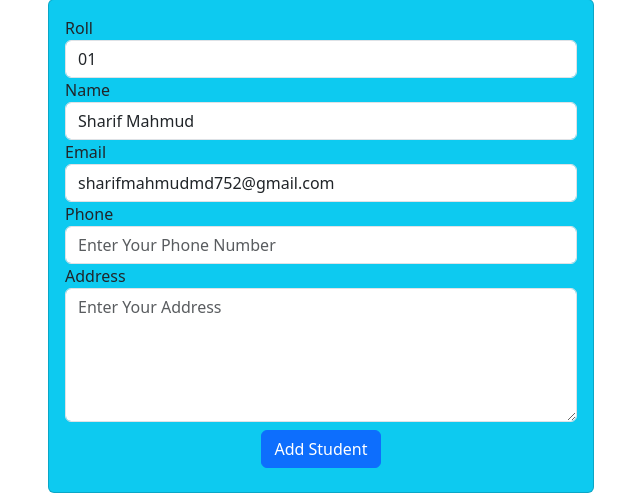
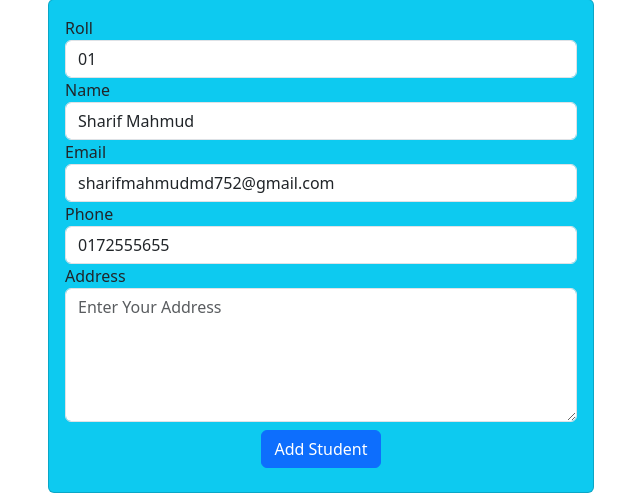
Before and after one commit to devsharifmahmud/std_manage, a Django app: page /std/update-std/01 in a window 1280 px wide. Shown: the part 129-626 px from the top of the page, without its empty margins (319-959 px from the left). Run offline with Django 5.2, Linux system fonts and the light colour scheme; data comes from the database, SQL or seed files in the repository.

Commit message:
Update code

```diff
--- a/templates/std/std_update.html
+++ b/templates/std/std_update.html
@@ -31,7 +31,7 @@
                         </div>
                         <div class="md-3">
                             <label for="phone">Phone</label>
-                            <input type="text" class="form-control" id="phone" name="phone" placeholder="Enter Your Phone Number" required>
+                            <input type="text" class="form-control" id="phone" name="phone" placeholder="Enter Your Phone Number" required value="{{std.phone}}">
                         </div>
                         <div class="md-3">
                             <label for="address">Address</label>
```
